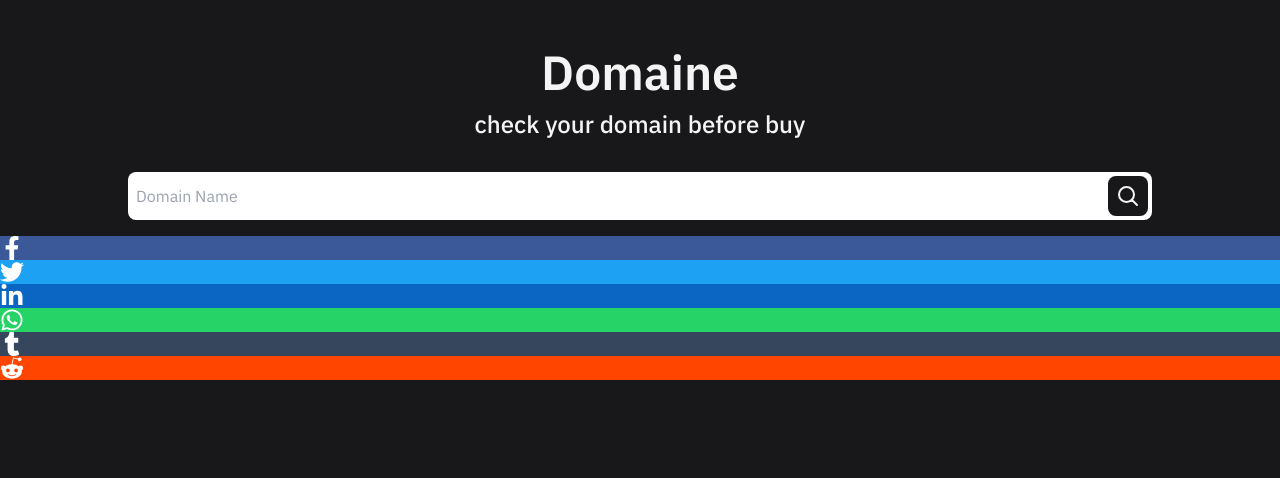
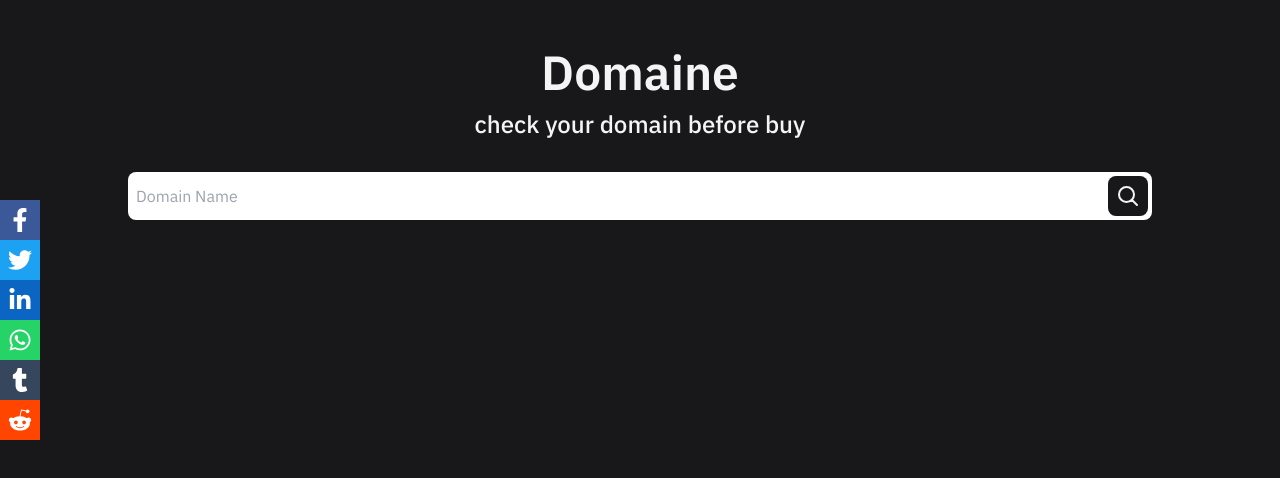
Before and after one commit to cmahmoud/domain-check, a Next.js app: page / in a window 1280 px wide. Shown: the top 478 px of the page. Built offline with nearby package versions, Linux system fonts and the light colour scheme.

Commit message:
fix: social icons

```diff
--- a/components/SocialBar.js
+++ b/components/SocialBar.js
@@ -4,7 +4,7 @@ import { icons } from "@ui/icons/social";
 
 export default function SocialBar() {
 	return (
-		<div className="social__bar">
+		<div className="fixed flex flex-row md:flex-col bottom-0 md:top-1/4 md:left-0 w-full md:w-auto">
 			{icons.map((icon, idx) => (
 				<SocialBarIcon icon={icon} key={idx} />
 			))}
--- a/components/SocialBarIcon.js
+++ b/components/SocialBarIcon.js
@@ -3,7 +3,7 @@ import Link from "next/link";
 
 export default function SocialBarIcon({ icon }) {
 	return (
-		<div style={{ background: icon.color }} className="social__bar--icon">
+		<div style={{ background: icon.color }} className="flex items-center justify-center w-full basis-1/6 md:basis-0 p-2 cursor-pointer">
 			<Link href={icon.url}>
 				<a className="text-white" target="_blank">
 					<svg
```
